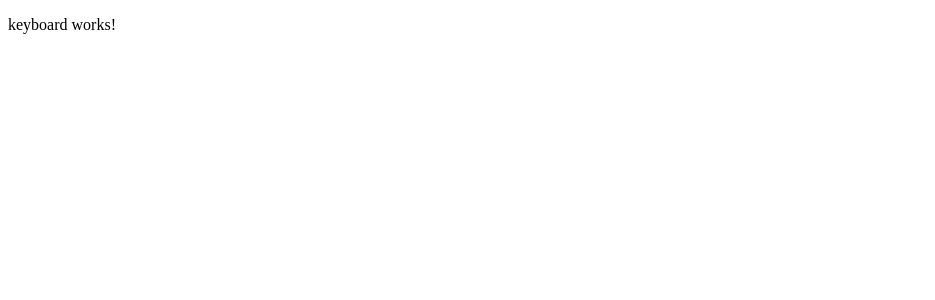
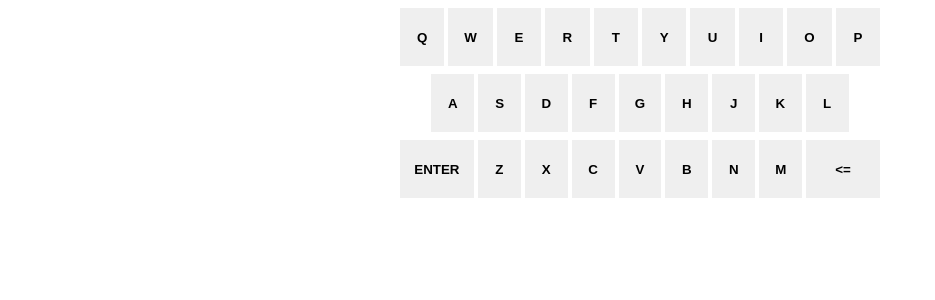
Before and after one commit to fjgallard/Wordle, an Angular app: page / in a window 1280 px wide. Shown: the top 300 px of the page, without its empty margins (0-935 px from the left). Built offline with nearby package versions, Linux system fonts and the light colour scheme.

Commit message:
Styled the keyboard.

```diff
--- a/src/app/modules/game/components/keyboard/keyboard.component.html
+++ b/src/app/modules/game/components/keyboard/keyboard.component.html
@@ -1 +1,40 @@
-<p>keyboard works!</p>
+<div class="keyboard">
+  <div class="row" id="row-1">
+    <button class="key" id="key-q">Q</button>
+    <button class="key" id="key-w">W</button>
+    <button class="key" id="key-e">E</button>
+    <button class="key" id="key-r">R</button>
+    <button class="key" id="key-t">T</button>
+    <button class="key" id="key-y">Y</button>
+    <button class="key" id="key-u">U</button>
+    <button class="key" id="key-i">I</button>
+    <button class="key" id="key-o">O</button>
+    <button class="key" id="key-p">P</button>
+  </div>
+
+  <div class="row" id="row-2">
+    <button class="key fake-key"></button>
+    <button class="key" id="key-a">A</button>
+    <button class="key" id="key-s">S</button>
+    <button class="key" id="key-d">D</button>
+    <button class="key" id="key-f">F</button>
+    <button class="key" id="key-g">G</button>
+    <button class="key" id="key-h">H</button>
+    <button class="key" id="key-j">J</button>
+    <button class="key" id="key-k">K</button>
+    <button class="key" id="key-l">L</button>
+    <button class="key fake-key"></button>
+  </div>
+
+  <div class="row" id="row-3">
+    <button class="key key--large" id="key-enter">Enter</button>
+    <button class="key" id="key-z">Z</button>
+    <button class="key" id="key-x">X</button>
+    <button class="key" id="key-c">C</button>
+    <button class="key" id="key-v">V</button>
+    <button class="key" id="key-b">B</button>
+    <button class="key" id="key-n">N</button>
+    <button class="key" id="key-m">M</button>
+    <button class="key key--large" id="key-backspace">{{ '\<=' }}</button>
+  </div>
+</div>
--- a/src/app/modules/game/components/keyboard/keyboard.component.scss
+++ b/src/app/modules/game/components/keyboard/keyboard.component.scss
@@ -0,0 +1,33 @@
+.keyboard {
+  margin: auto;
+}
+
+.row {
+  display: flex;
+
+  :nth-child(1) {
+    margin-left: 0;
+  }
+
+  &#row-2 {
+    margin: 0.5rem auto;
+  }
+}
+
+.key {
+  flex: 1;
+  border: 0;
+  height: 58px;
+  margin-left: 0.25rem;
+  font-weight: 700;
+  text-transform: uppercase;
+
+  &.key--large {
+    flex: 2;
+  }
+}
+
+.fake-key {
+  flex: 0.5;
+  visibility: hidden;
+}
--- a/src/app/pages/home/home.component.html
+++ b/src/app/pages/home/home.component.html
@@ -1 +1,3 @@
-<app-keyboard></app-keyboard>
+<div class="game-board">
+  <app-keyboard></app-keyboard>
+</div>
--- a/src/app/pages/home/home.component.scss
+++ b/src/app/pages/home/home.component.scss
@@ -0,0 +1,4 @@
+.game-board {
+  max-width: 480px;
+  margin: auto;
+}
```
